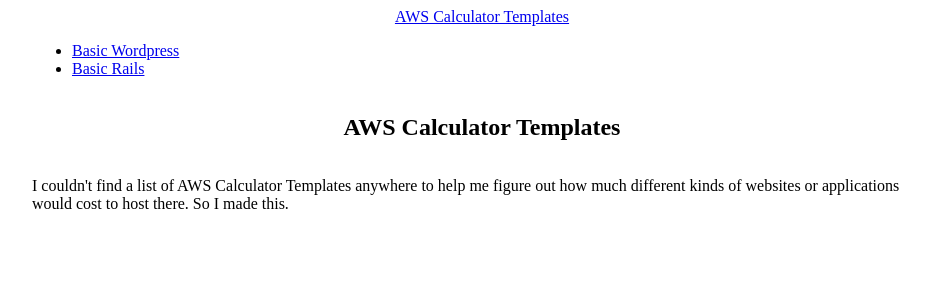
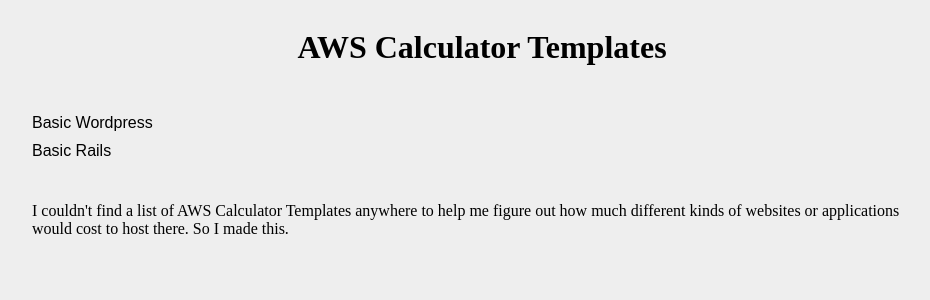
Before and after one commit to daraul/AWSCalculatorTemplates, a Jekyll site: the page built from index.html, in a window 1280 px wide. Shown: the top 300 px of the page, without its empty margins (158-1088 px from the left). Built offline with Jekyll 4.4.1, drawn with Linux system fonts in a browser that asks for light colours.

Commit message:
Added very basic designs Next up is the search function

```diff
--- a/_includes/footer.html
+++ b/_includes/footer.html
@@ -1,6 +1,4 @@
 <footer id="site-footer">
-    <h2 id="footer-heading">{{ site.title }}</h2>
-
     <div id="site-description">
         <p>{{ site.description }}</p>
     </div>
--- a/_includes/header.html
+++ b/_includes/header.html
@@ -1,3 +1,5 @@
 <header id="site-header">
-    <a class="site-title" href="{{ site.baseurl }}/">{{ site.title }}</a>
+    <a id="site-title" href="{{ site.baseurl }}/">
+        <h1>{{ site.title }}</h1>
+    </a>
 </header>
--- /dev/null
+++ b/_sass/_design.scss
@@ -0,0 +1,29 @@
+body {
+    background-color: #EEE;
+}
+
+#site-title {
+    font-family: Serif;
+    font-weight: 700;
+    text-decoration: none;
+    color: #000;
+}
+
+ul {
+    list-style-type: none;
+    padding: 0;
+
+    li {
+        margin: 10px 0;
+
+        a {
+            font-family: Sans-Serif;
+            text-decoration: none;
+            color: #000;
+        }
+
+        a:hover {
+            font-weight: 700;
+        }
+    }
+}
--- a/css/main.scss
+++ b/css/main.scss
@@ -6,6 +6,9 @@
 // Breakpoint variables
 $breakpoint-1: 900px;
 $breakpoint-2: 600px;
+
+// Color variables
+$highlight-color: #333300;
 
 // Trying a new reponsive implementation
 @mixin responsive-size() {
@@ -21,4 +24,5 @@
 }
 
 @import
-    "layout"
+    "layout",
+    "design"
```
